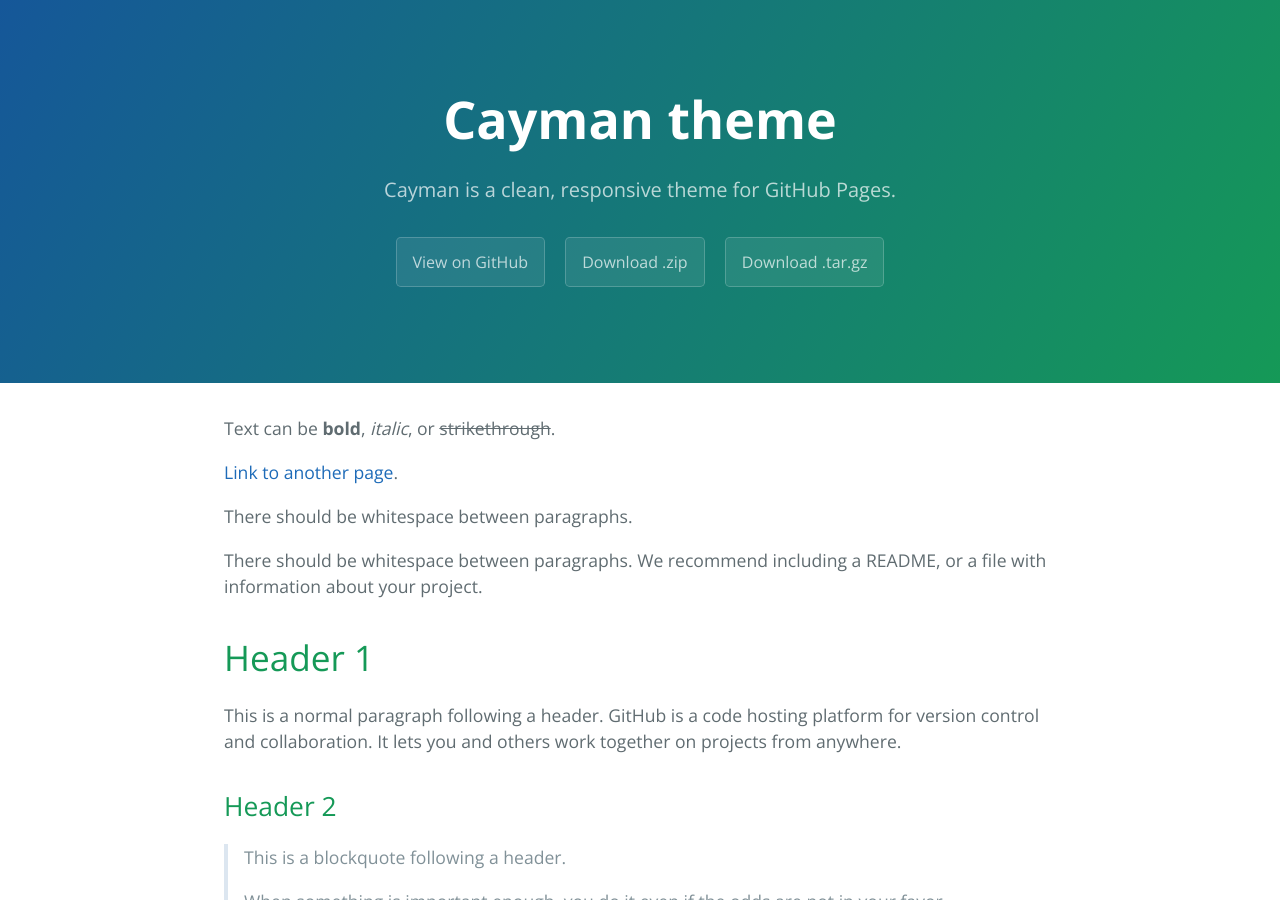
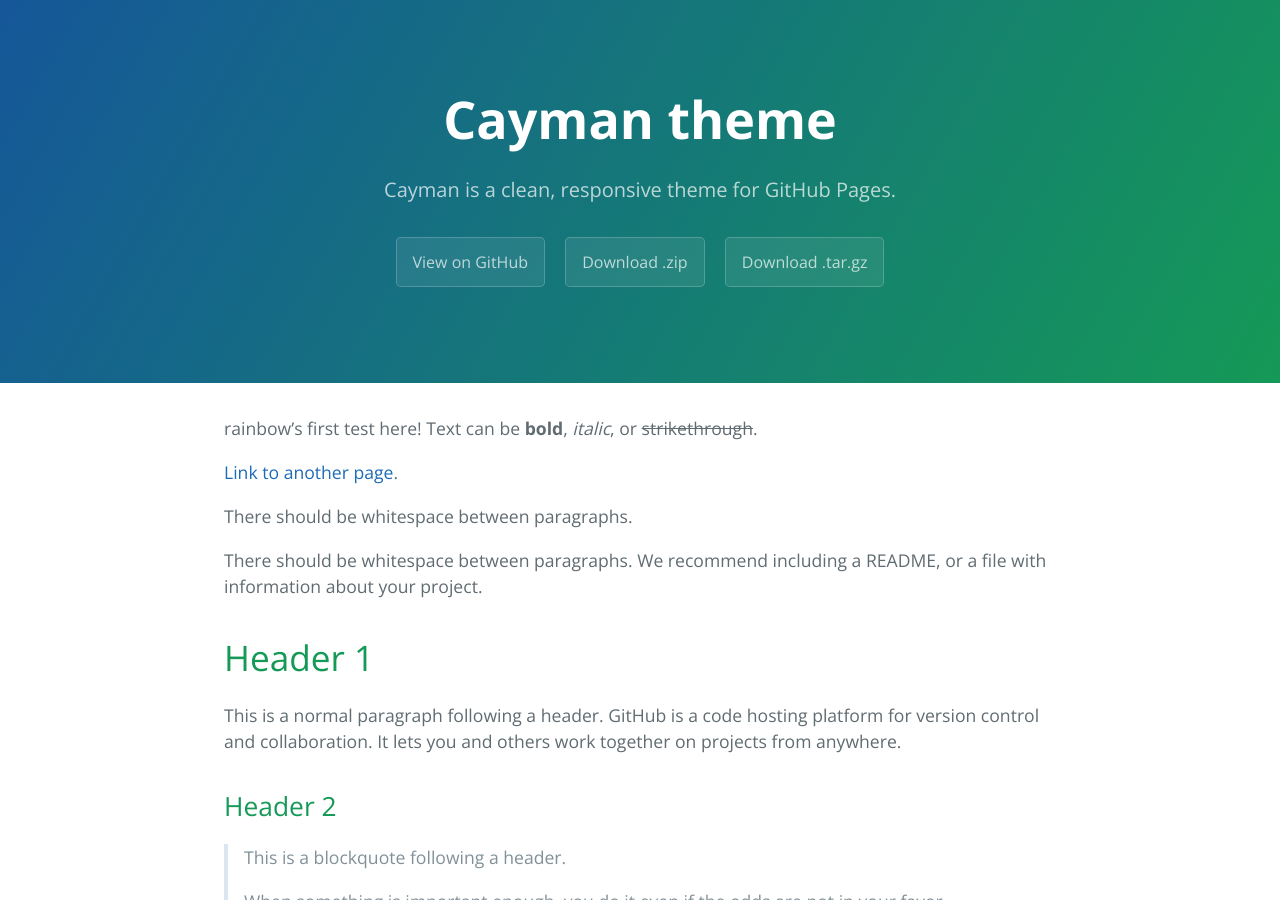
Before and after one commit to rainbow-ux/traveler-blog.github.io, a Jekyll site: the page built from index.md, in a window 1280 px wide and 900 px high. Built offline with Jekyll 4.4.1, drawn with Linux system fonts in a browser that asks for light colours.

Commit message:
Update index.md

```diff
--- a/index.md
+++ b/index.md
@@ -1,7 +1,7 @@
 ---
 layout: default
 ---
-
+rainbow's first test here!
 Text can be **bold**, _italic_, or ~~strikethrough~~.
 
 [Link to another page](./another-page.html).
```
